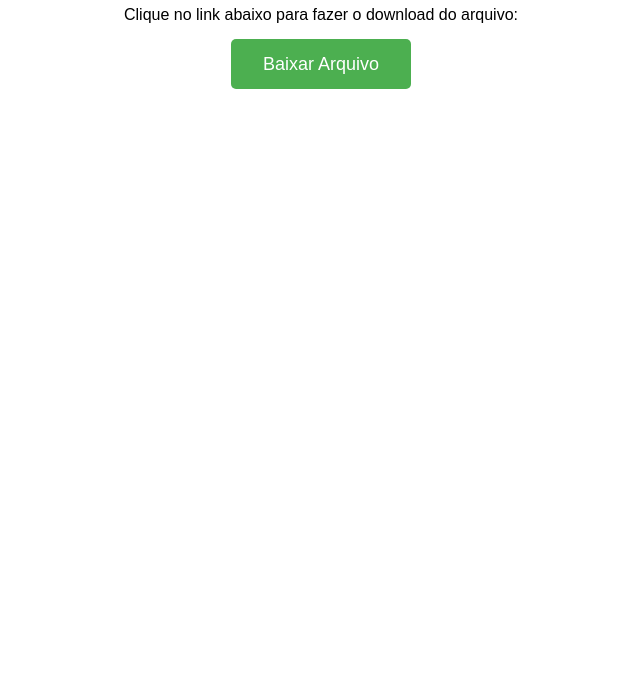
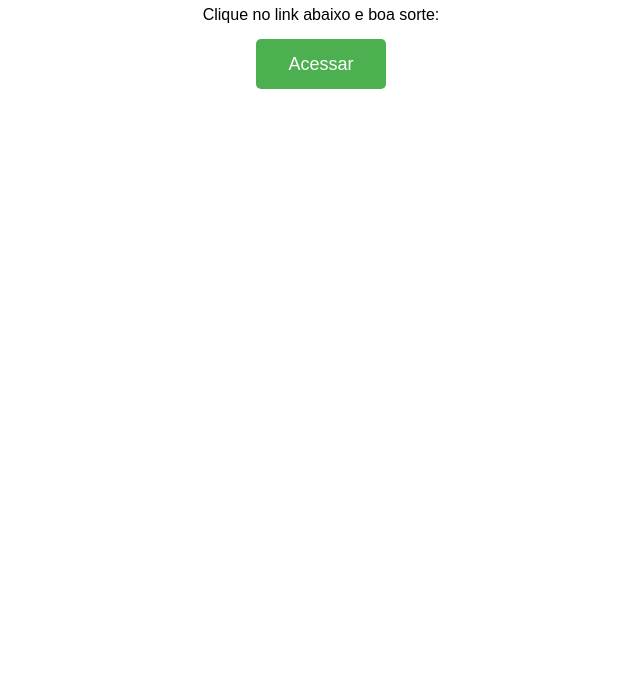
Before and after one commit to FODAO1223/parabens, a plain HTML site: page index.html in a window 1280 px wide. Shown: the part 102-800 px from the top of the page, without its empty margins (319-959 px from the left). Drawn offline with Linux system fonts and the light colour scheme.

Commit message:
Update index.html

```diff
--- a/index.html
+++ b/index.html
@@ -29,9 +29,9 @@
 </head>
 <body>
     <h1>Aqui voce vai achar as respostas</h1>
-    <p>Clique no link abaixo para fazer o download do arquivo:</p>
+    <p>Clique no link abaixo e boa sorte:</p>
     <div class="container">
-        <a href="https://github.com/FODAO1223/parabens/blob/main/BOA%20SORTE.txt" download="BOA SORTE.txt">Baixar Arquivo</a>
+        <a href="https://github.com/FODAO1223/parabens/blob/main/BOA%20SORTE.txt" download="BOA SORTE.txt">Acessar</a>
     </div>
 </body>
 </html>
```
